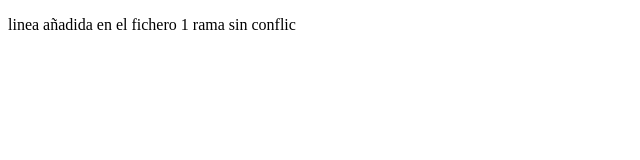
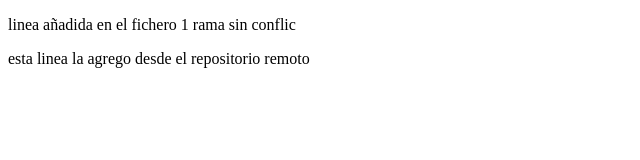
Before and after one commit to JesusNogueraPHP/practica-git-local, a plain HTML site: page 1.html in a window 1280 px wide. Shown: the whole page, without its empty margins (0-640 px from the left). Drawn offline with Linux system fonts and the light colour scheme.

Commit message:
Update 1.html

```diff
--- a/1.html
+++ b/1.html
@@ -8,5 +8,6 @@
 </head>
 <body>
     <p>linea añadida en el fichero 1 rama sin conflic</p>
+    <p>esta linea la agrego desde el repositorio remoto </p>
 </body>
 </html>
```
